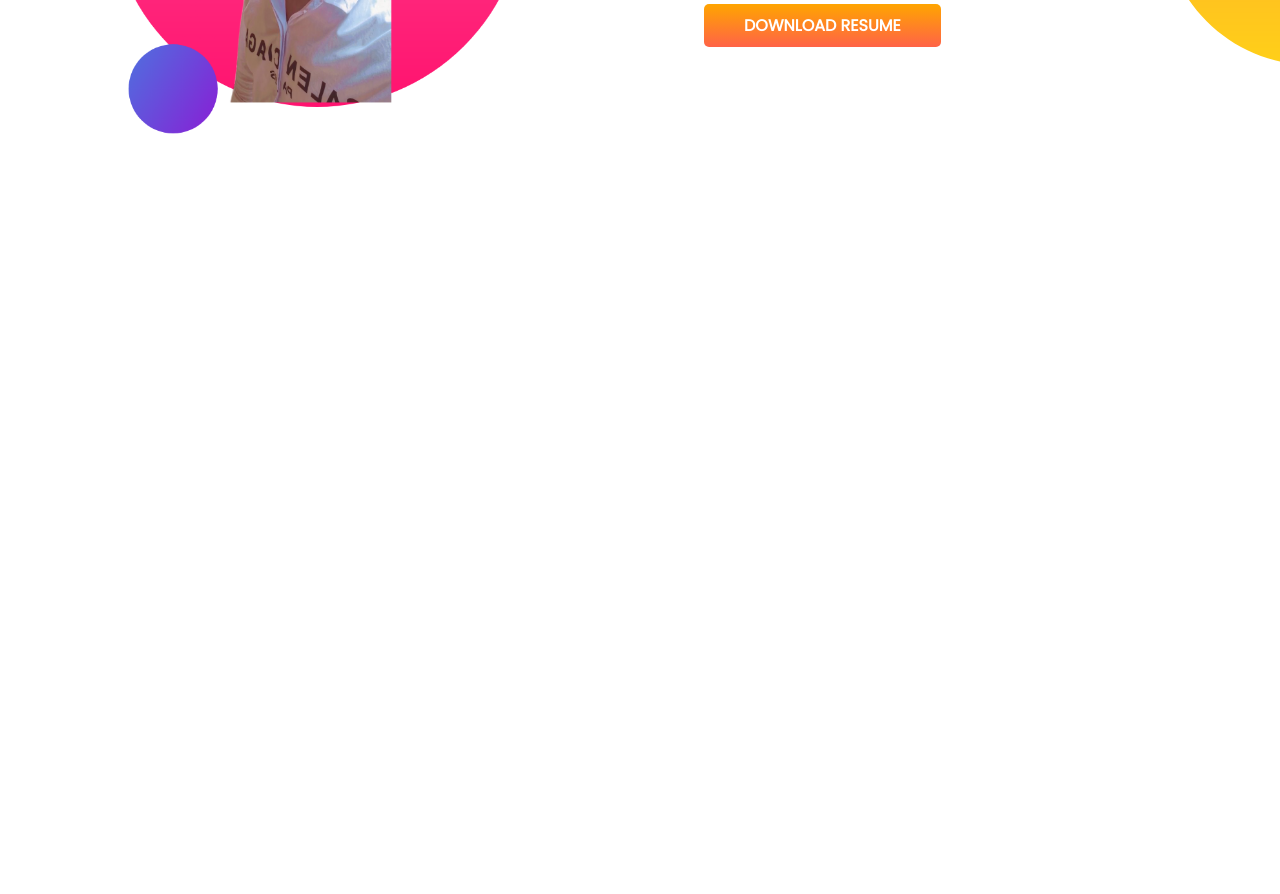
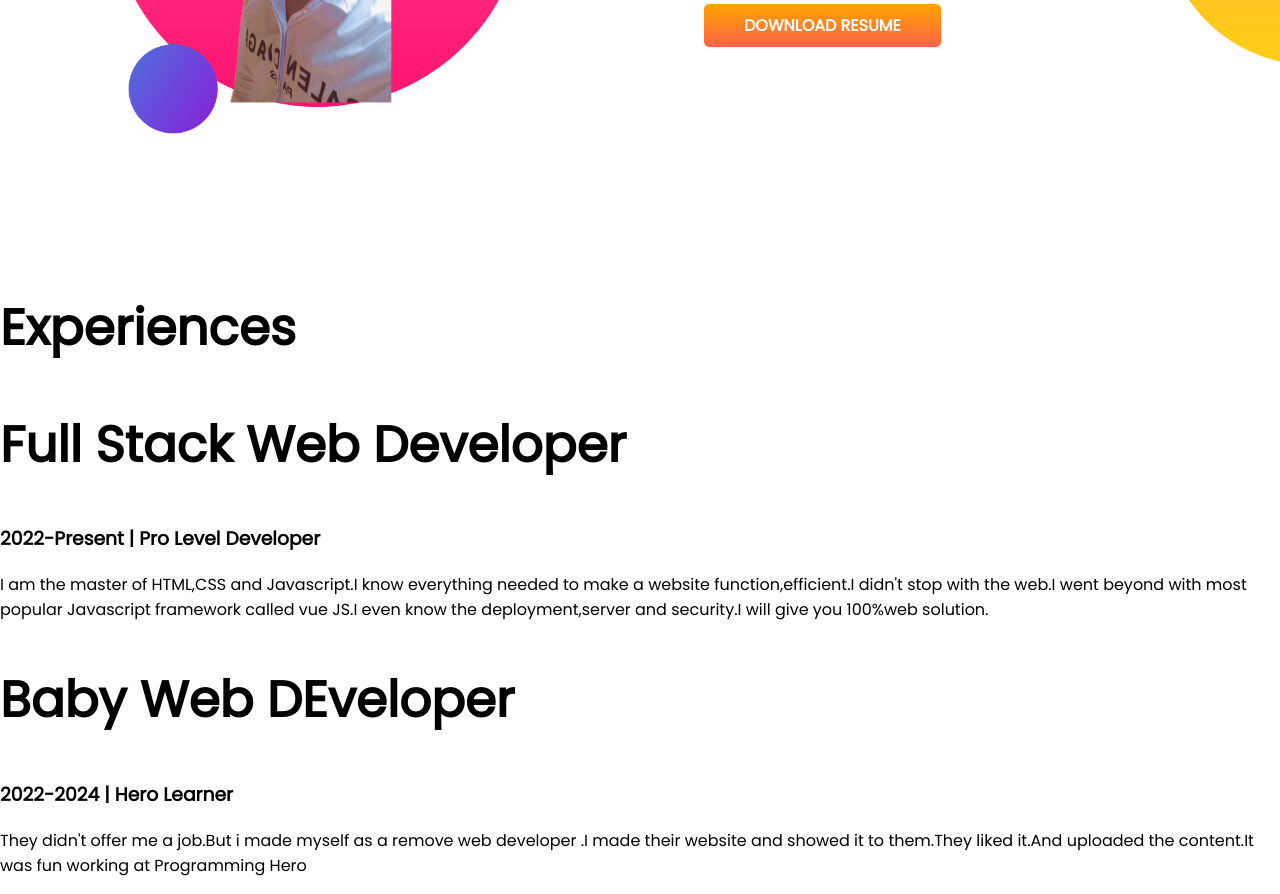
Before and after one commit to tuhin902/developer-portfolio, a plain HTML site: page index.html in a window 1280 px wide. Shown: the part 923-1817 px from the top of the page. Before the commit the page ends 1214 px from the top, so only its background shows below. Drawn offline with Linux system fonts and the light colour scheme.

Commit message:
experience-area

```diff
--- a/index.html
+++ b/index.html
@@ -13,7 +13,7 @@
 </head>
 
 <body>
-    <section class="top-banner">
+    <section class="top-banner flexible-container">
         <div class="half-width">
             <h1>Welcome To</h1>
             <h1><span class="orange-color">Tuhin Mahmud</span> World!</h1>
@@ -27,7 +27,7 @@
             <img src="images/tuhin-with-bg.png" alt="T">
         </div>
     </section>
-    <section class="dream-big">
+    <section class="dream-big flexible-container">
         <div class="half-width">
             <img src="images/pic2.png" alt="">
         </div>
@@ -42,6 +42,25 @@
         </div>
 
     </section>
+    <section class="experience-area">
+        <h1>Experiences</h1>
+        <div>
+            <h1>Full Stack Web Developer</h1>
+            <h3>2022-Present | Pro Level Developer</h3>
+            <p>I am the master of HTML,CSS and Javascript.I know everything needed to make a website
+                function,efficient.I didn't stop with the web.I went beyond with most popular Javascript framework
+                called vue JS.I even know the deployment,server and security.I will give you 100%web solution.</p>
+        </div>
+        <div>
+            <h1>Baby Web DEveloper</h1>
+            <h3>2022-2024 | Hero Learner</h3>
+            <p>They didn't offer me a job.But i made myself as a remove web developer .I made their website and showed
+                it to them.They liked it.And uploaded the content.It was fun working at Programming Hero
+
+            </p>
+        </div>
+
+    </section>
 </body>
 
 </html>
--- a/style.css
+++ b/style.css
@@ -11,7 +11,7 @@ h1 {
     color: orange;
 }
 
-section {
+.flexible-container {
     display: flex;
     margin-bottom: 150px;
 }
```
